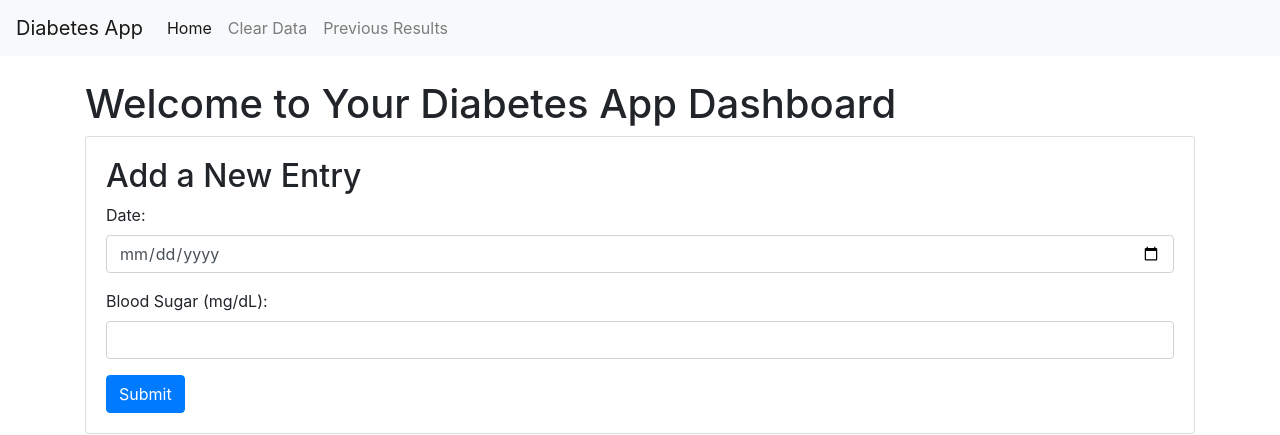
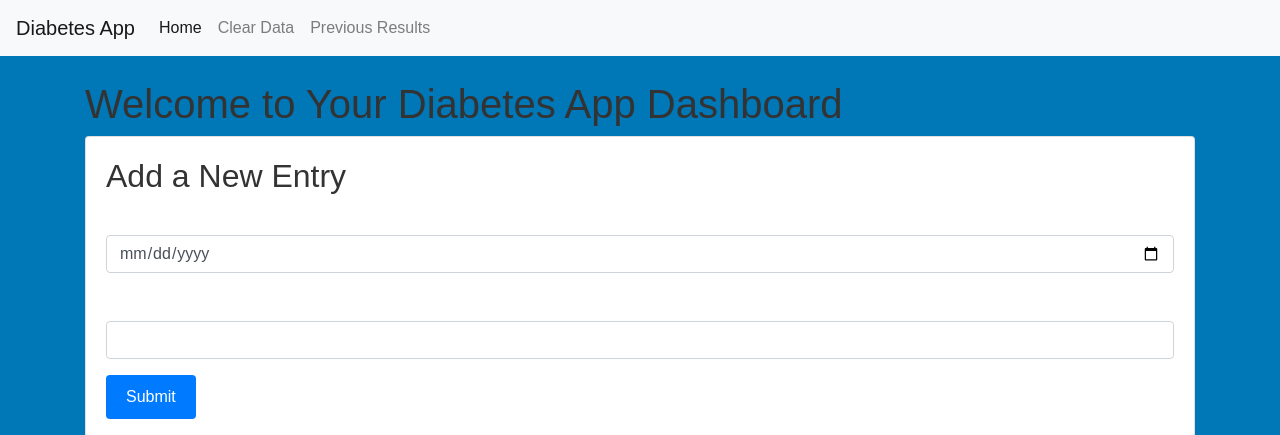
Before and after one commit to rvittozzi/diabetes_tracker, a Flask app: page / in a window 1280 px wide. Shown: the top 435 px of the page. Run offline with Flask 3, Linux system fonts and the light colour scheme; some libraries are stand-ins or nearby versions.

Commit message:
edited css

```diff
--- a/styles.css
+++ b/static/styles.css
@@ -1,7 +1,8 @@
 /* Apply styles to the body element */
 body {
     font-family: Arial, sans-serif;
-    background-color: #f0f0f0;
+    background-color: #0077B6; /* Ocean blue background color */
+    color: #fff; /* Text color for ocean blue background */
     margin: 0;
     padding: 0;
 }
@@ -19,11 +20,15 @@ h1, h2, h3 {
 
 /* Style buttons */
 .btn {
-    background-color: #007bff;
-    color: #fff;
     padding: 10px 20px;
     border: none;
     cursor: pointer;
+}
+
+/* Apply custom font to buttons */
+.btn.custom-font {
+    font-family: "Your Desired Font", sans-serif;
+    /* You can add more font properties here, such as font-size, font-weight, etc. */
 }
 
 /* Style tables */
```
Also changed, not shown: static/plot.png.
